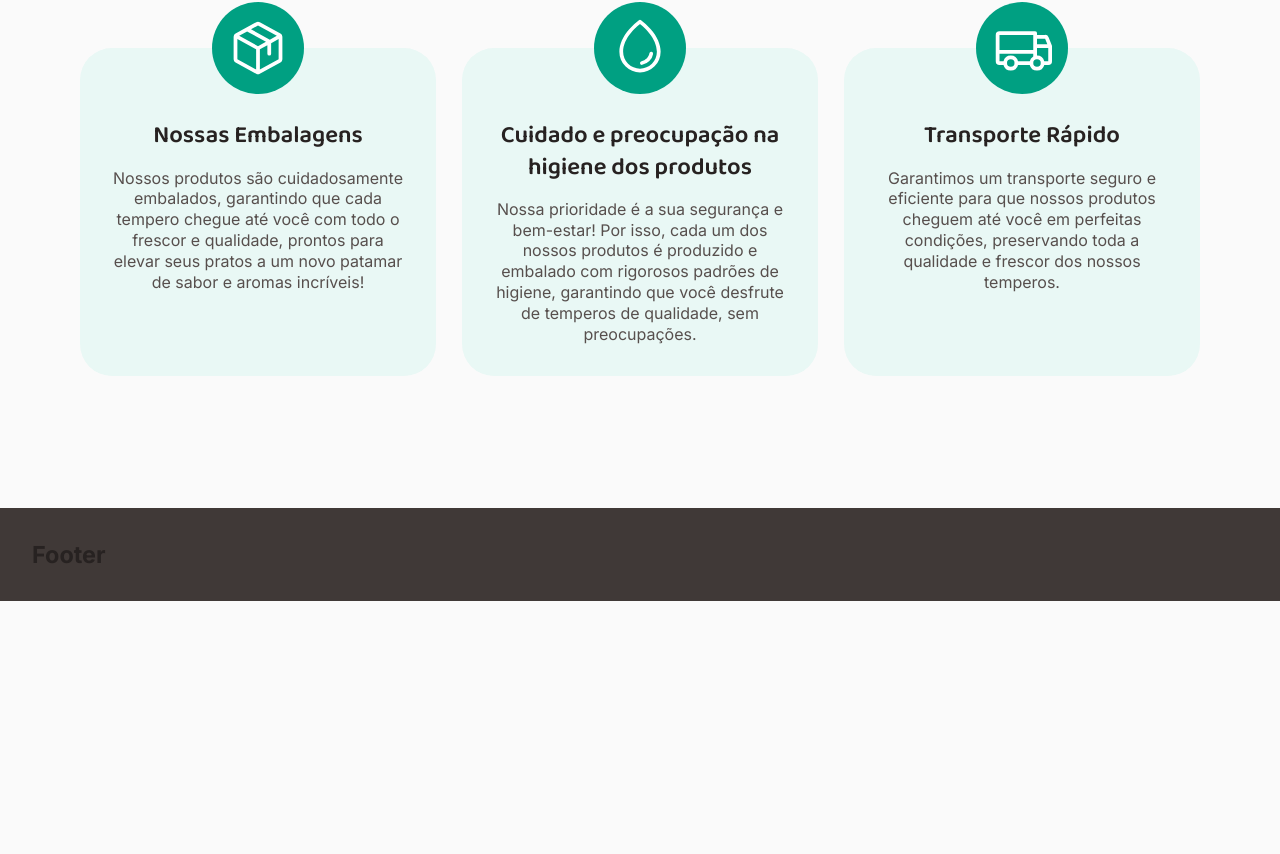
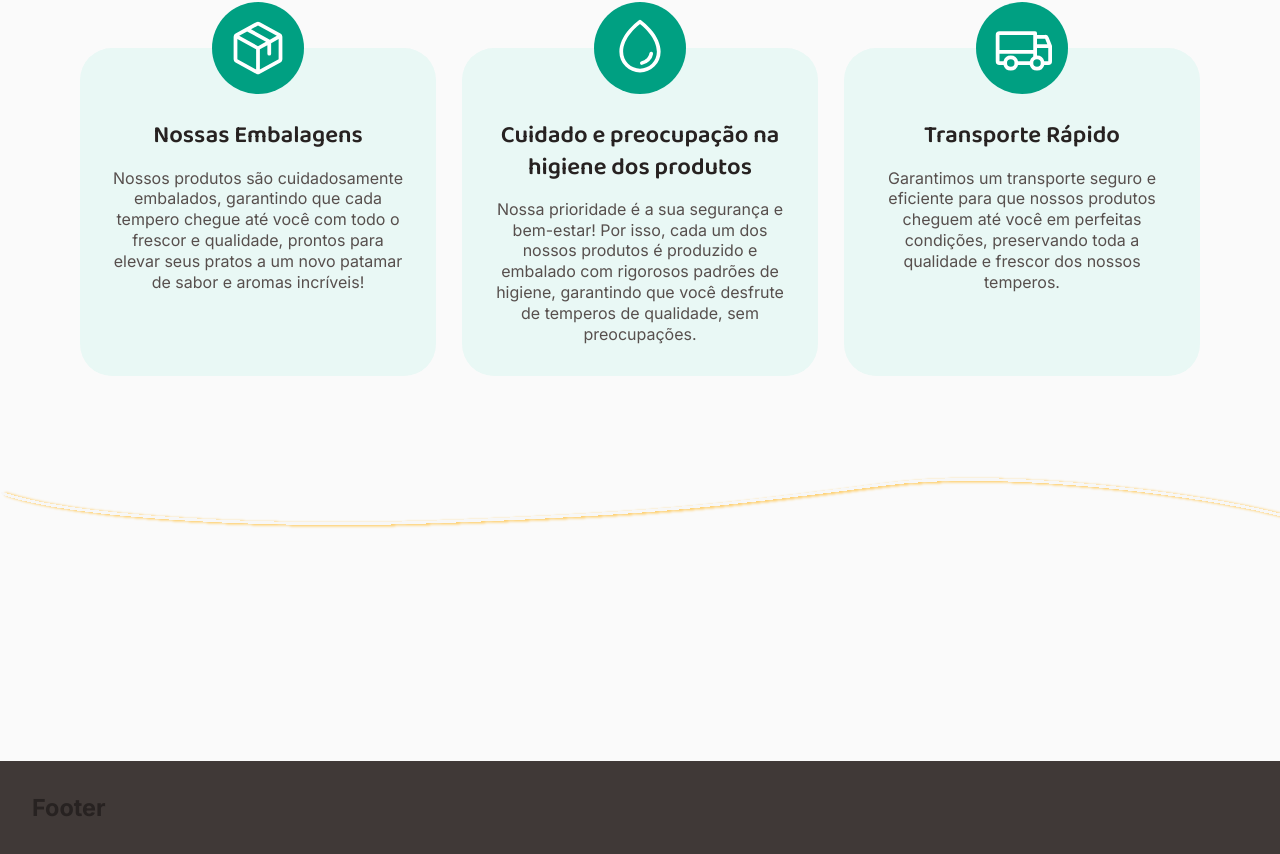
Before and after one commit to 300Marco/temperos-jrc, a React (Vite) app: page / in a window 1280 px wide. Shown: the part 2457-3311 px from the top of the page. Before the commit the page ends 3058 px from the top, so only its background shows below. Built offline with nearby package versions, Linux system fonts and the light colour scheme.

Commit message:
update: session splitter

```diff
--- a/src/pages/Home/index.tsx
+++ b/src/pages/Home/index.tsx
@@ -13,6 +13,7 @@ import tempero3 from '../../assets/tempero-3.svg'
 import tempero4 from '../../assets/tempero-4.svg'
 import tempero5 from '../../assets/tempero-5.svg'
 import ilustracaoReceitas from '../../assets/ilustracao-receitas.svg'
+import linhaOndaAmarela from '../../assets/linha-onda-amarela.svg'
 
 import { Banner } from './components/Banner'
 import {
@@ -27,6 +28,7 @@ import {
   SectionProcessContent,
   SectionProcessCards,
   Card,
+  Divider,
 } from './styles'
 
 export function Home() {
@@ -162,6 +164,10 @@ export function Home() {
           </Card>
         </SectionProcessCards>
       </SectionProcesses>
+
+      <Divider>
+        <img src={linhaOndaAmarela} alt="" />
+      </Divider>
     </HomeContainer>
   )
 }
--- a/src/pages/Home/styles.ts
+++ b/src/pages/Home/styles.ts
@@ -188,3 +188,16 @@ export const Card = styled('div', {
     lineHeight: '130%',
   },
 })
+
+export const Divider = styled('div', {
+  width: '100%',
+  margin: '6.25rem 0',
+
+  display: 'flex',
+  alignItems: 'center',
+  justifyContent: 'center',
+
+  img: {
+    width: '100%',
+  },
+})
```
Also changed, not shown: src/assets/linha-onda-amarela.svg (added).
